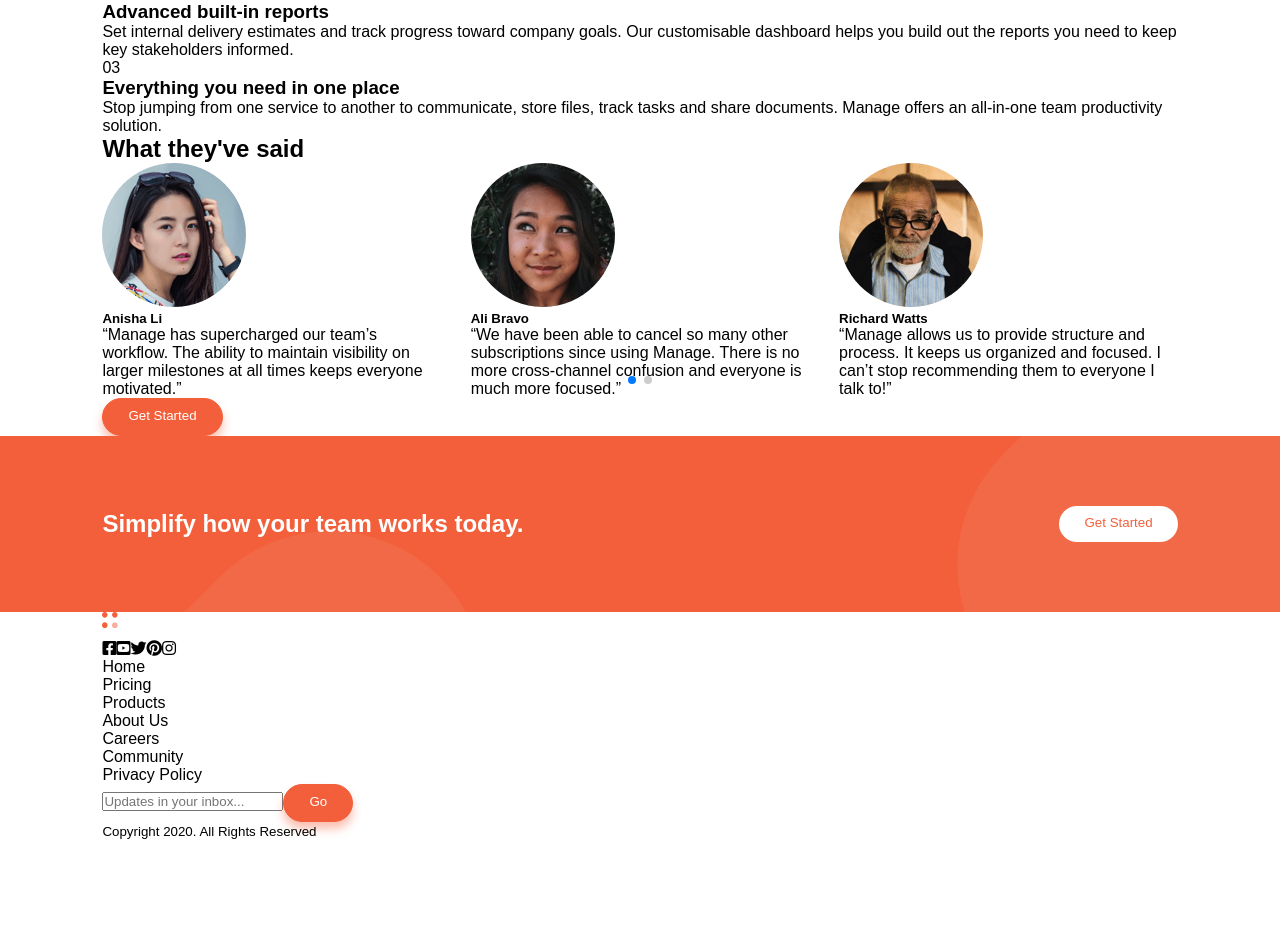
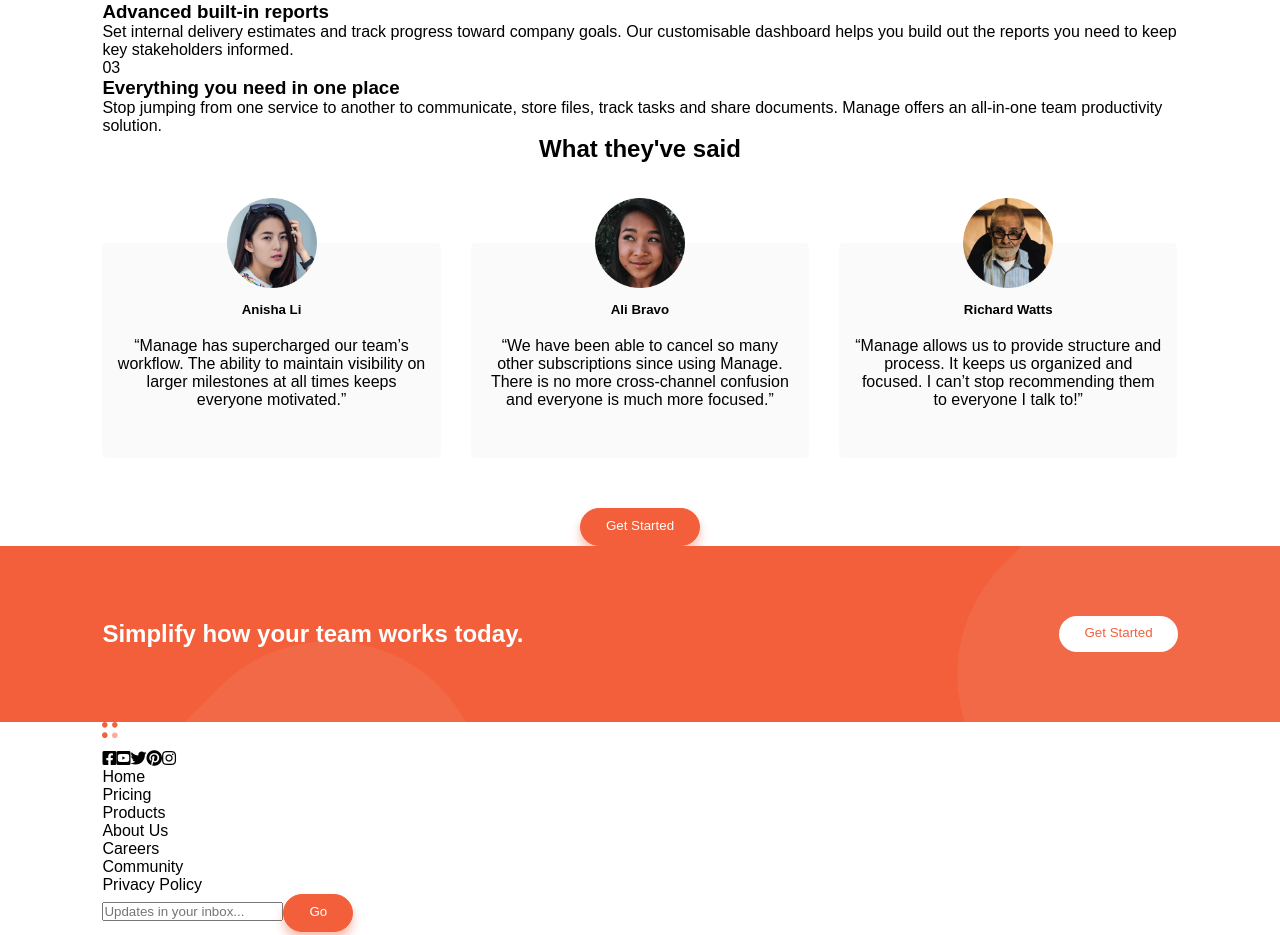
Before and after one commit to MilitusInnocent/manage-landing-page, a React (Create React App) app: page / in a window 1280 px wide. Shown: the part 860-1795 px from the top of the page. Before the commit the page ends 1700 px from the top, so only its background shows below. Built offline with nearby package versions, Linux system fonts and the light colour scheme; a web font is replaced by a local one.

Commit message:
Slider import added

```diff
--- a/src/App.scss
+++ b/src/App.scss
@@ -4,5 +4,6 @@
 @import 'styles/button';
 //@import 'styles/navbar';
 @import 'styles/header';
+@import 'styles/slider';
 @import 'styles/cta';
 //@import 'styles/footer';
```
